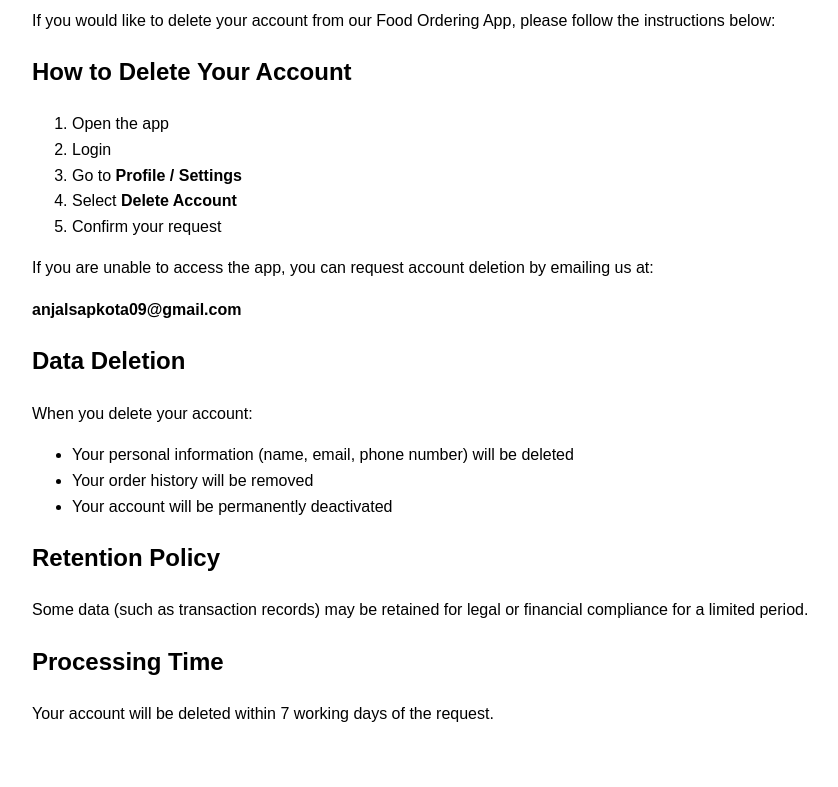
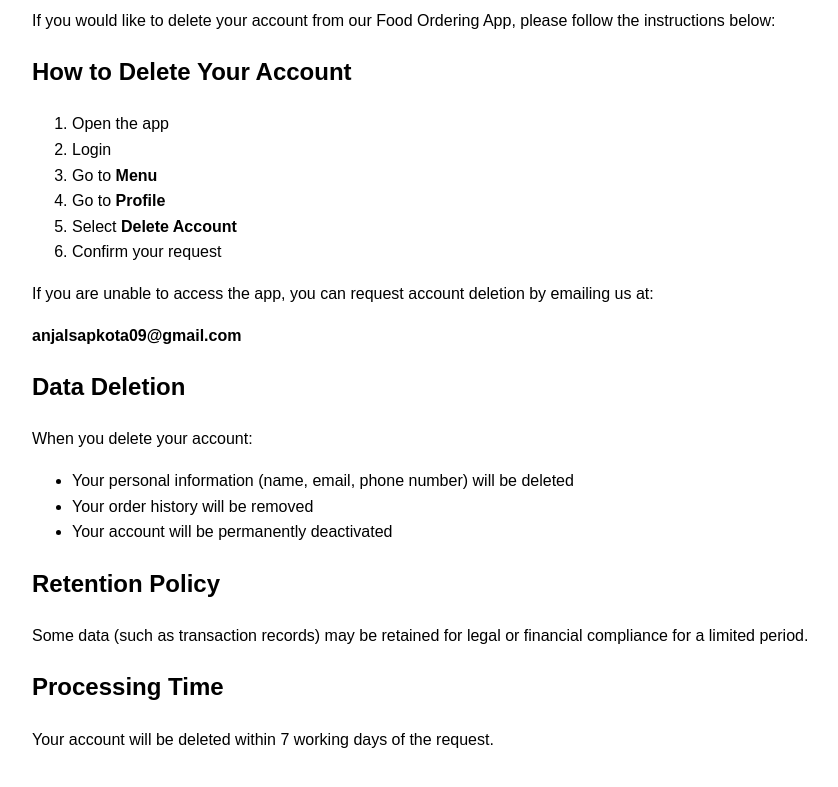
Before and after one commit to Anjal17122/food-click-privacy-policy, a plain HTML site: page account-deletion.html in a window 1280 px wide. Shown: the part 105-892 px from the top of the page, without its empty margins (8-846 px from the left). Drawn offline with Linux system fonts and the light colour scheme.

Commit message:
Update account deletion instructions in HTML

```diff
--- a/account-deletion.html
+++ b/account-deletion.html
@@ -24,7 +24,8 @@
 <ol>
     <li>Open the app</li>
     <li> Login </li>
-    <li>Go to <strong>Profile / Settings</strong></li>
+    <li>Go to <strong>Menu</strong></li>
+    <li>Go to <strong>Profile</strong></li>
     <li>Select <strong>Delete Account</strong></li>
     <li>Confirm your request</li>
 </ol>
```
